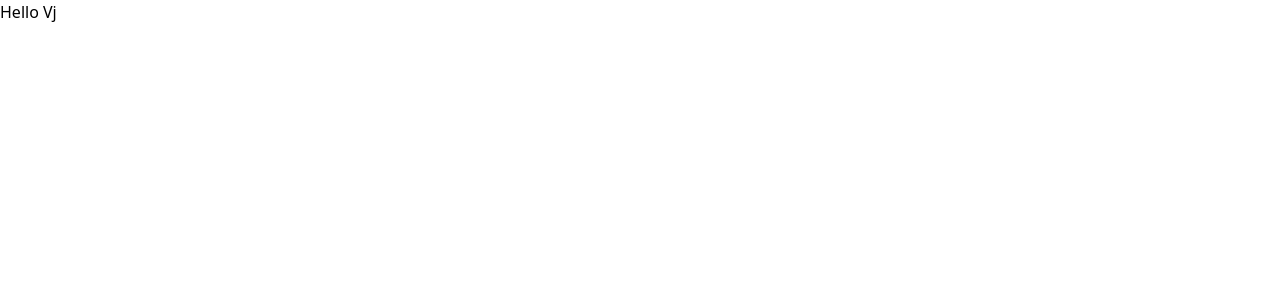
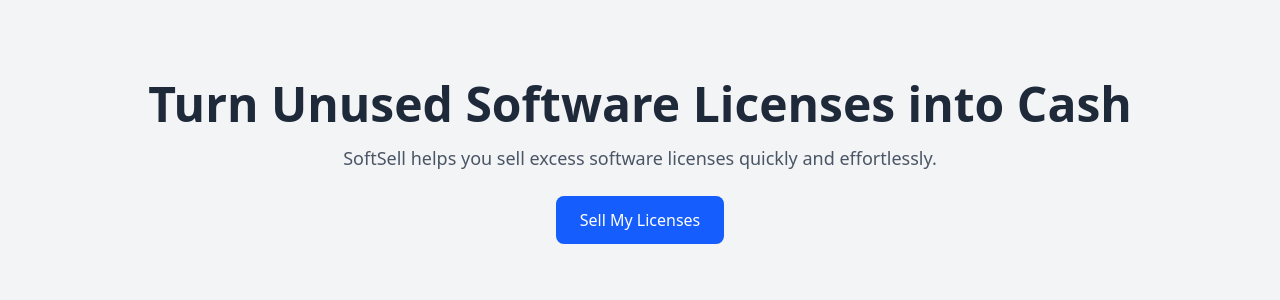
Before and after one commit to vikarnjha/Credex-Assignment, a React (Vite) app: page / in a window 1280 px wide. Shown: the top 300 px of the page. Built offline with nearby package versions, Linux system fonts and the light colour scheme.

Commit message:
HeroSection added

```diff
--- a/src/App.jsx
+++ b/src/App.jsx
@@ -1,12 +1,14 @@
-import './App.css'
+import "./App.css";
+import HeroSection from "./components/HeroSection";
 
 function App() {
-
   return (
     <>
-      <h1>Hello Vj</h1>
+      <div className="font-sans">
+        <HeroSection />
+      </div>
     </>
-  )
+  );
 }
 
-export default App
+export default App;
--- a/src/components/HeroSection.jsx
+++ b/src/components/HeroSection.jsx
@@ -0,0 +1,20 @@
+import React from "react";
+
+const HeroSection = () => {
+  return (
+    <section className="bg-gray-100 dark:bg-gray-900 py-20 px-6 text-center">
+      <h1 className="text-4xl md:text-5xl font-bold text-gray-800 dark:text-white">
+        Turn Unused Software Licenses into Cash
+      </h1>
+      <p className="mt-4 text-lg text-gray-600 dark:text-gray-300">
+        SoftSell helps you sell excess software licenses quickly and
+        effortlessly.
+      </p>
+      <button className="mt-6 bg-blue-600 hover:bg-blue-700 text-white py-3 px-6 rounded-lg transition duration-300">
+        Sell My Licenses
+      </button>
+    </section>
+  );
+};
+
+export default HeroSection;
```
